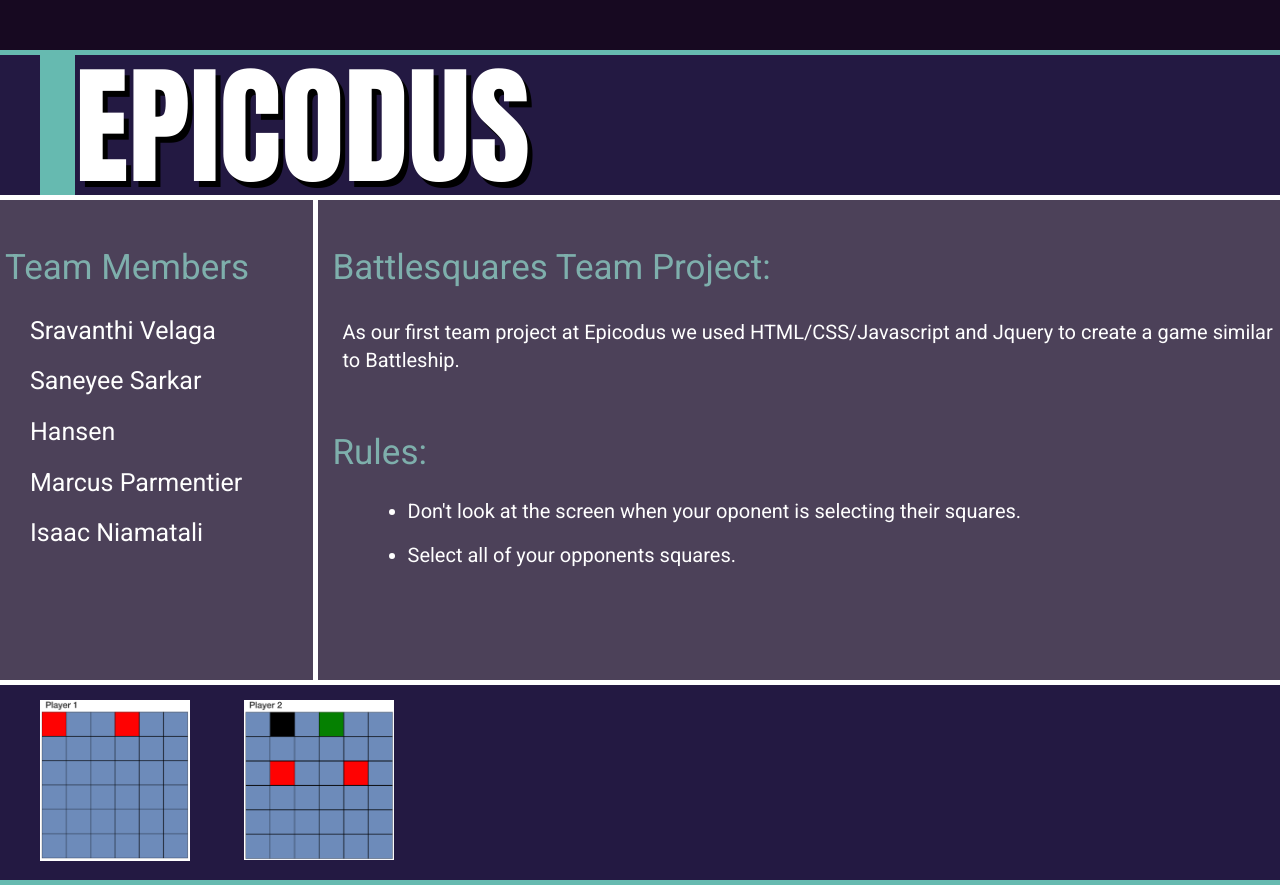
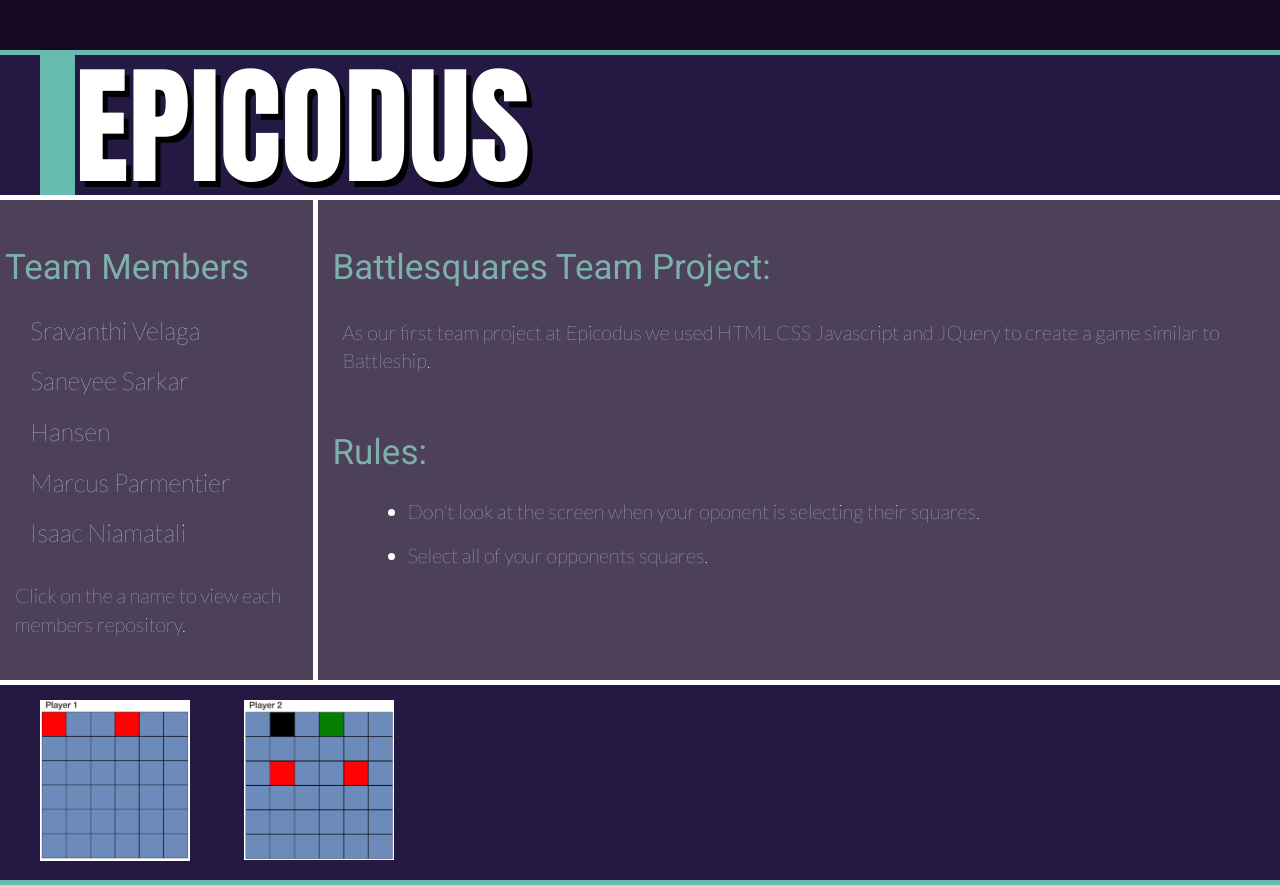
Before and after one commit to aniamatali/landingpageteamwk1, a plain HTML site: page index.html in a window 1280 px wide. Drawn offline with Linux system fonts and the light colour scheme.

Commit message:
more styling

```diff
--- a/css/styles.css
+++ b/css/styles.css
@@ -92,7 +92,7 @@ h3 {
 
 p {
     padding-left:25px;
-    font-family: 'Roboto', sans-serif;
+    font-family: 'Lato', sans-serif;
     color:#fff;
     font-size:20px;
 }
@@ -103,7 +103,7 @@ li {
   font-size:25px;
   padding-top:15px;
   list-style-type:none;
-  font-family: 'Roboto', sans-serif;
+  font-family: 'Lato', sans-serif;
 }
 
 
@@ -113,4 +113,12 @@ a {
 
 a:hover {
   text-decoration:underline;
+  color:white;
 }
+
+.default {
+  cursor: default;
+}
+.pointer {
+  cursor: pointer;
+}
--- a/index.html
+++ b/index.html
@@ -6,6 +6,7 @@
   <link href="css/bootstrap.css" rel="stylesheet" text="text/css">
   <link href="css/styles.css" rel="stylesheet" text="text/css">
   <link href="https://fonts.googleapis.com/css?family=Anton|Roboto" rel="stylesheet">
+  <link href="https://fonts.googleapis.com/css?family=Lato:100" rel="stylesheet">
   <script src = "js/jquery-3.2.1.js"></script>
   <script src="js/scripts.js"></script>
 </head>
@@ -29,18 +30,22 @@
               <a href="https://github.com/marcusparmentier" target="_blank"><li>Marcus Parmentier</li></a>
               <a href="https://github.com/aniamatali target="_blank""><li>Isaac Niamatali</li></a>
             </ul>
+            <br>
+            <p>Click on the a name to view each members repository.</p>
           </div>
         </div>
         <div class="col-md-9">
           <div id="projectinfo">
+
             <h3>Battlesquares Team Project:</h3><br>
-            <p>As our first team project at Epicodus we used HTML/CSS/Javascript and Jquery to create a game similar to Battleship.</p>
+            <p>As our first team project at Epicodus we used HTML CSS Javascript and JQuery to create a game similar to Battleship.</p>
 
             <h3>Rules:</h3>
             <ul>
               <li>Don't look at the screen when your oponent is selecting their squares.</li>
               <li>Select all of your opponents squares.</li>
             </ul>
+
 
           </div>
         </div>
```
Also changed, not shown: img/epicodus.png (added).
